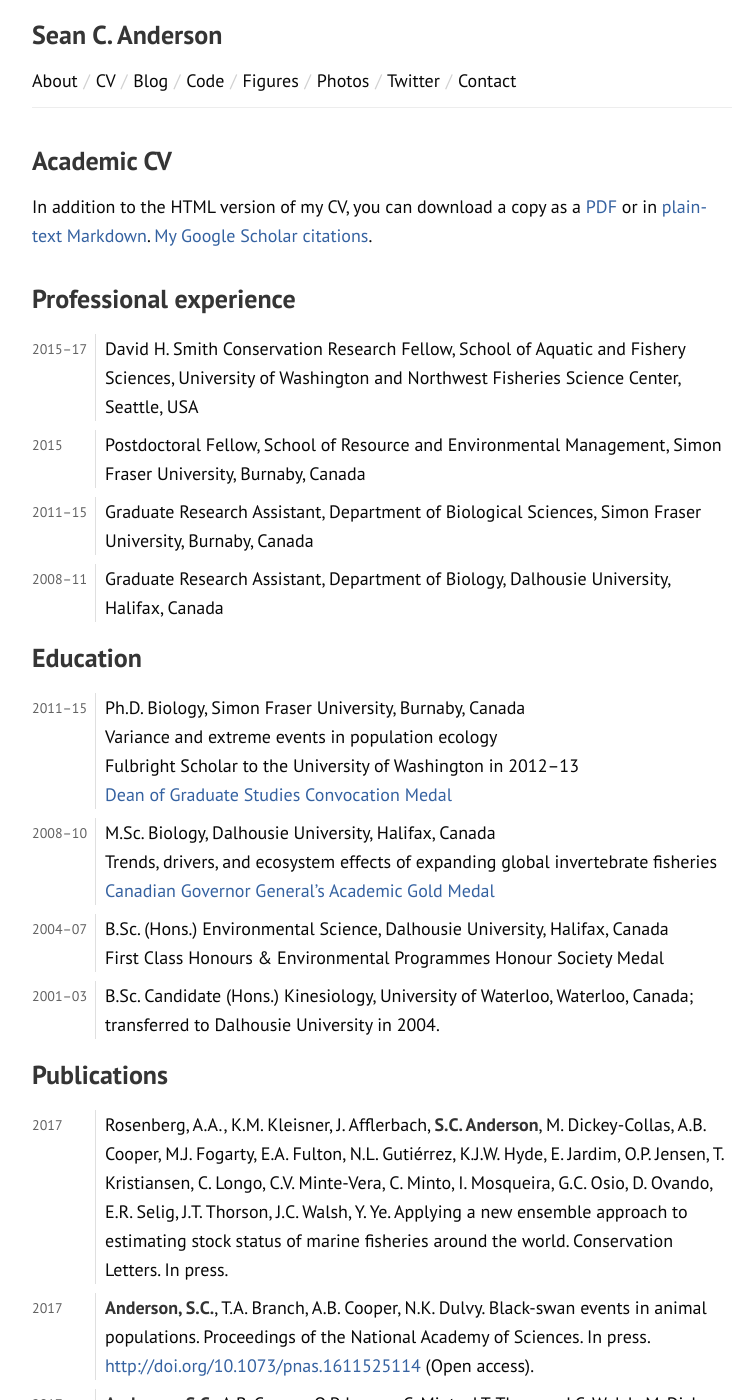
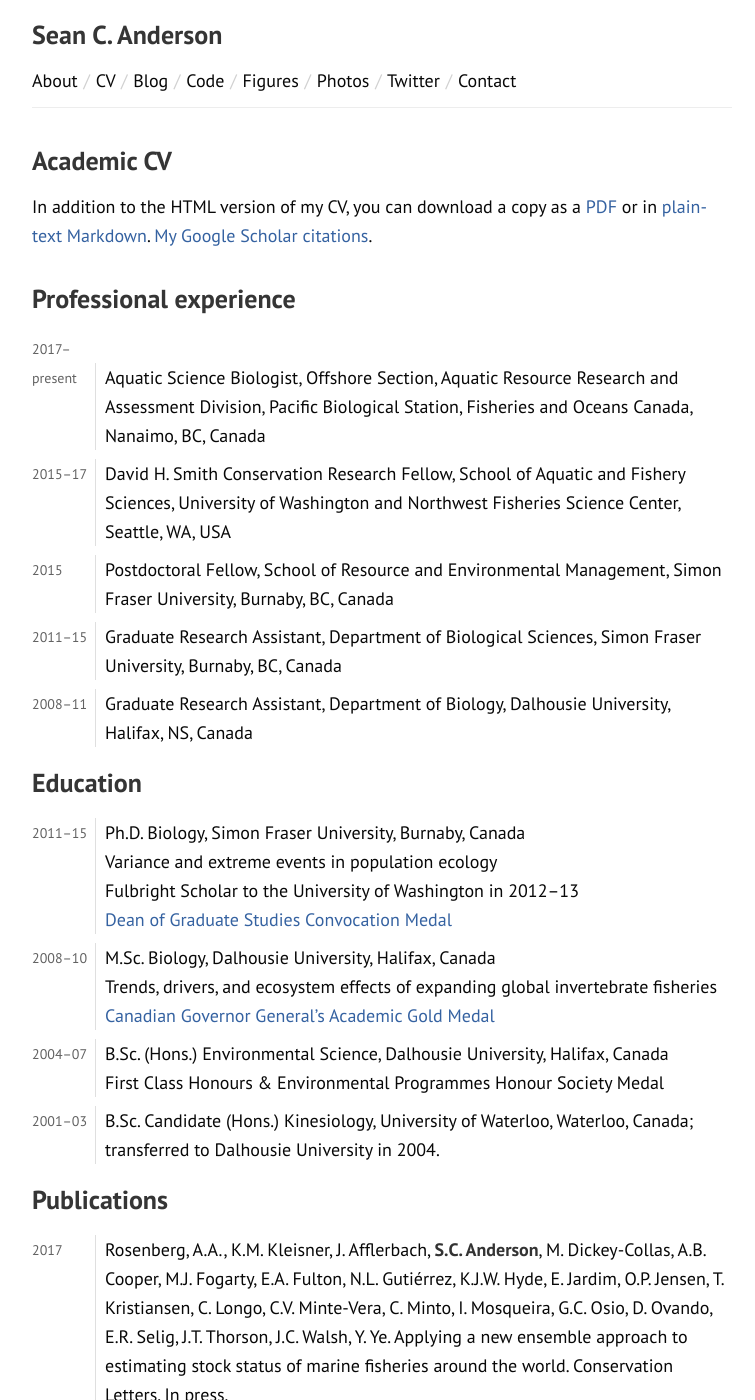
Before and after one commit to seananderson/seananderson.ca, a Jekyll site: the page built from cv.html, in a window 1280 px wide and 1400 px high. Shown: the whole window, without its empty margins (258-1013 px from the left). Built offline with Jekyll 4.4.1, drawn with Linux system fonts in a browser that asks for light colours; comment, search, counter and statistics services are not loaded; some of the changed text lies outside the part shown.

Commit message:
Start updating CV

```diff
--- a/cv.html
+++ b/cv.html
@@ -6,17 +6,20 @@ title: seananderson.ca
 <p>In addition to the HTML version of my CV, you can download a copy as a <a href="https://dl.dropboxusercontent.com/u/254940/AndersonCV.pdf">PDF</a> or in <a href="AndersonCV.txt">plain-text Markdown</a>. <a href="http://scholar.google.ca/citations?view_op=list_works&amp;hl=en&amp;user=AGSviU8AAAAJ">My Google Scholar citations</a>.</p>
 <h1 id="professional-experience">Professional experience</h1>
 <dl>
+<dt>2017–present</dt>
+<dd>Aquatic Science Biologist, Offshore Section, Aquatic Resource Research and Assessment Division, Pacific Biological Station, Fisheries and Oceans Canada, Nanaimo, BC, Canada
+</dd>
 <dt>2015–17</dt>
-<dd>David H. Smith Conservation Research Fellow, School of Aquatic and Fishery Sciences, University of Washington and Northwest Fisheries Science Center, Seattle, USA
+<dd>David H. Smith Conservation Research Fellow, School of Aquatic and Fishery Sciences, University of Washington and Northwest Fisheries Science Center, Seattle, WA, USA
 </dd>
 <dt>2015</dt>
-<dd>Postdoctoral Fellow, School of Resource and Environmental Management, Simon Fraser University, Burnaby, Canada
+<dd>Postdoctoral Fellow, School of Resource and Environmental Management, Simon Fraser University, Burnaby, BC, Canada
 </dd>
 <dt>2011–15</dt>
-<dd>Graduate Research Assistant, Department of Biological Sciences, Simon Fraser University, Burnaby, Canada
+<dd>Graduate Research Assistant, Department of Biological Sciences, Simon Fraser University, Burnaby, BC, Canada
 </dd>
 <dt>2008–11</dt>
-<dd>Graduate Research Assistant, Department of Biology, Dalhousie University, Halifax, Canada
+<dd>Graduate Research Assistant, Department of Biology, Dalhousie University, Halifax, NS, Canada
 </dd>
 </dl>
 <h1 id="education">Education</h1>
@@ -46,13 +49,13 @@ First Class Honours &amp; Environmental Programmes Honour Society Medal
 <dd>Rosenberg, A.A., K.M. Kleisner, J. Afflerbach, <strong>S.C. Anderson</strong>, M. Dickey-Collas, A.B. Cooper, M.J. Fogarty, E.A. Fulton, N.L. Gutiérrez, K.J.W. Hyde, E. Jardim, O.P. Jensen, T. Kristiansen, C. Longo, C.V. Minte-Vera, C. Minto, I. Mosqueira, G.C. Osio, D. Ovando, E.R. Selig, J.T. Thorson, J.C. Walsh, Y. Ye. Applying a new ensemble approach to estimating stock status of marine fisheries around the world. Conservation Letters. In press.
 </dd>
 <dt>2017</dt>
-<dd><strong>Anderson, S.C.</strong>, T.A. Branch, A.B. Cooper, N.K. Dulvy. Black-swan events in animal populations. Proceedings of the National Academy of Sciences. In press. <a href="http://doi.org/10.1073/pnas.1611525114" class="uri">http://doi.org/10.1073/pnas.1611525114</a> (Open access).
+<dd><strong>Anderson, S.C.</strong>, T.A. Branch, A.B. Cooper, N.K. Dulvy. Black-swan events in animal populations. Proceedings of the National Academy of Sciences. 114(12): 3252–-3257. <a href="http://doi.org/10.1073/pnas.1611525114" class="uri">http://doi.org/10.1073/pnas.1611525114</a> (Open access).
 </dd>
 <dt>2017</dt>
 <dd><strong>Anderson, S.C.</strong>, A.B. Cooper, O.P. Jensen, C. Minto, J.T. Thorson, J.C. Walsh, M. Dickey-Collas, K.M. Kleisner, C. Longo, G.C. Osio, D. Ovando, I. Mosqueira, A.A. Rosenberg, E.R. Selig. Improving estimates of population status and trend with superensemble models. Fish and Fisheries. In press. <a href="http://doi.org/10.1111/faf.12200" class="uri">http://doi.org/10.1111/faf.12200</a>.
 </dd>
 <dt>2016</dt>
-<dd>Trebilco, R., N.K. Dulvy, <strong>S.C. Anderson</strong>, A.K. Salomon. The paradox of inverted biomass pyramids in kelp forest fish communities. Proceedings of the Royal Society B: Biological Sciences. 283: 20160816. <a href="http://doi.org/10.1098/rspb.2016.0816" class="uri">http://doi.org/10.1098/rspb.2016.0816</a>
+<dd>Trebilco, R., N.K. Dulvy, <strong>S.C. Anderson</strong>, A.K. Salomon. The paradox of inverted biomass pyramids in kelp forest fish communities. Proceedings of the Royal Society B: Biological Sciences. 283: 20160816. <a href="http://doi.org/10.1098/rspb.2016.0816" class="uri">http://doi.org/10.1098/rspb.2016.0816</a>.
 </dd>
 <dt>2016</dt>
 <dd>Artelle, K.A., <strong>S.C. Anderson</strong>, J.D. Reynolds, A.B. Cooper, P.C. Paquet, C.T. Darimont. Ecology of conflict: marine food supply affects human-wildlife interactions on land. Scientific Reports. 6: 25936. <a href="http://doi.org/10.1038/srep25936" class="uri">http://doi.org/10.1038/srep25936</a> (<a href="http://www.nature.com/articles/srep25936.pdf">PDF</a>).
@@ -168,6 +171,12 @@ First Class Honours &amp; Environmental Programmes Honour Society Medal
 </dl>
 <h1 id="software">Software</h1>
 <dl>
+<dt>2017</dt>
+<dd>rrfields: Robust random fields for spatiotemporal modelling. <a href="https://github.com/seananderson/rrfields" class="uri">https://github.com/seananderson/rrfields</a>
+</dd>
+<dt>2017</dt>
+<dd>datalimited: Stock assessment methods for data-limited fisheries. <a href="https://github.com/datalimited/datalimited" class="uri">https://github.com/datalimited/datalimited</a>
+</dd>
 <dt>2014</dt>
 <dd><strong>Anderson, S.C.</strong>, J.W. Moore, M.M McClure, N.K. Dulvy, A.B. Cooper.<br />
 metafolio: Metapopulation simulations for conserving salmon through portfolio optimization. <a href="http://cran.r-project.org/package=metafolio" class="uri">http://cran.r-project.org/package=metafolio</a>
@@ -181,6 +190,9 @@ metafolio: Metapopulation simulations for conserving salmon through portfolio op
 </dl>
 <h1 id="invited-talks-and-conference-presentations">Invited talks and conference presentations</h1>
 <dl>
+<dt>2017</dt>
+<dd><strong>Anderson, S.C.</strong> Data-driven approaches to quantifying population status and extremes. Early Career Award keynote lecture at the Canadian Society for Ecology and Evolution (CSEE), Victoria, BC, Canada.
+</dd>
 <dt>2016</dt>
 <dd><strong>Anderson, S.C.</strong>, T.A. Branch, A.B. Cooper, N.K. Dulvy. Black-swan events in animal populations. North America Congress for Conservation Biology, Madison, WI, United States.
 </dd>
@@ -217,6 +229,12 @@ metafolio: Metapopulation simulations for conserving salmon through portfolio op
 </dl>
 <h1 id="teaching">Teaching</h1>
 <dl>
+<dt>2017</dt>
+<dd>Half-day workshop on generalized linear modeling in R for the David H. Smith Conservation Postdoctoral Research Fellows. <a href="https://github.com/seananderson/glmm-course" class="uri">https://github.com/seananderson/glmm-course</a>
+</dd>
+<dt>2017</dt>
+<dd>One-day workshop on linear mixed-effects modeling in R for the David H. Smith Conservation Postdoctoral Research Fellows. <a href="https://github.com/seananderson/glmm-course" class="uri">https://github.com/seananderson/glmm-course</a>
+</dd>
 <dt>2016</dt>
 <dd>Two two-day (14 hour) workshops on advanced generalized linear mixed-effects modeling in R for the Simon Fraser University Library Research Commons. <a href="https://github.com/seananderson/glmm-course" class="uri">https://github.com/seananderson/glmm-course</a>
 </dd>
@@ -322,9 +340,6 @@ metafolio: Metapopulation simulations for conserving salmon through portfolio op
 <dt>2011</dt>
 <dd>Presenting Data and Information. Edward Tufte, Seattle, WA, United States.
 </dd>
-<dt>2009</dt>
-<dd>Technical Expertise in Stock Assessment: Model Fitting and Interpretation. C. Needle, chair of the International Council for the Exploration of the Sea working group on methods of fish stock assessment, Dalhousie University.
-</dd>
 </dl>
 <h1 id="reviews">Reviews</h1>
-<p>Reviewer for Science, Ecology, Ecological Applications, Conservation Biology, Fish and Fisheries, Marine Policy, Population Ecology, International Journal of Tropical Biology and Conservation, Journal of Environmental Management, Endangered Species Research, Aquatic Conservation</p>
+<p>Reviewer for Science, Ecology, Ecological Applications, Conservation Biology, Fish and Fisheries, Marine Policy, Population Ecology, Journal of Applied Ecology, International Journal of Tropical Biology and Conservation, Journal of Environmental Management, Endangered Species Research, Aquatic Conservation</p>
```
Also changed, not shown: other parts of cv.html (+1 -1 lines), AndersonCV.txt (+42 -19 lines), cv-pandoc.md (+38 -15 lines), 3 other files.
